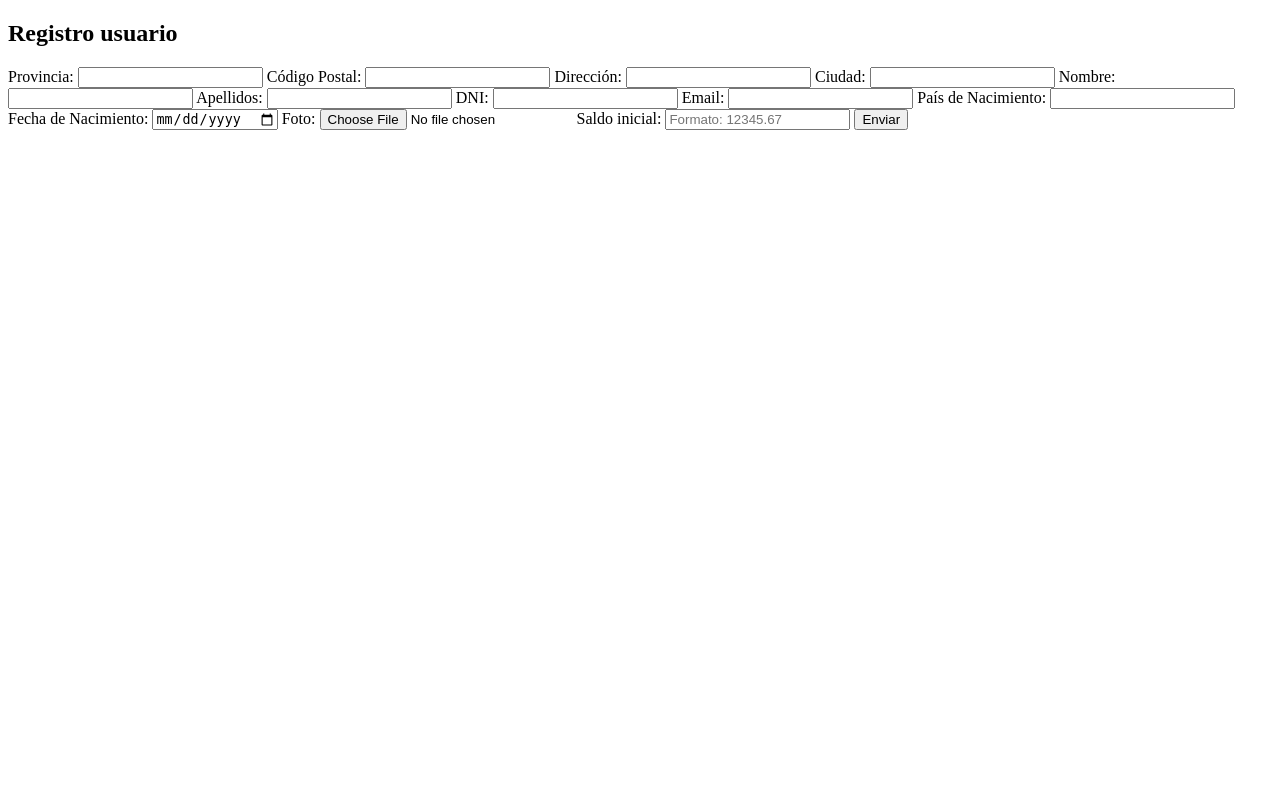
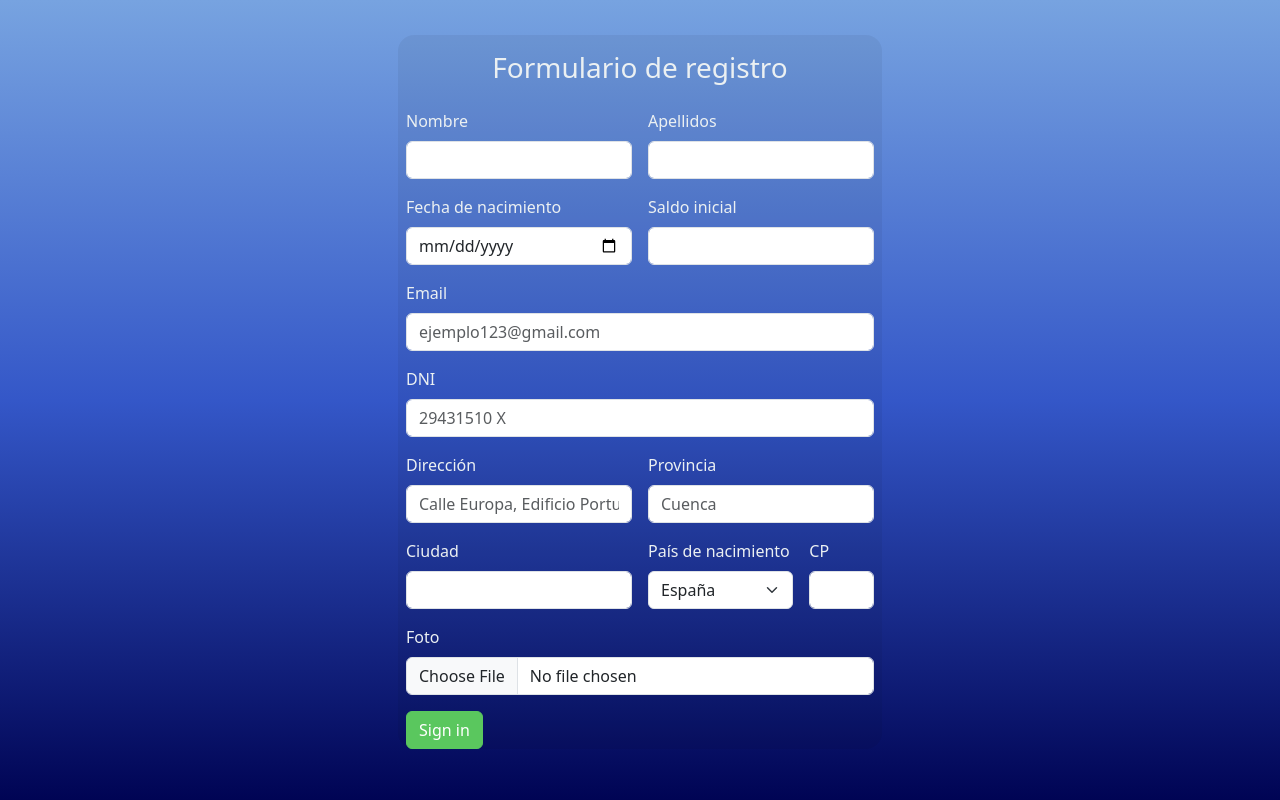
Before and after one commit to M-nogales/Bank, a PHP site: page /registro.html in a window 1280 px wide. Run offline with PHP 8.4, Linux system fonts and the light colour scheme.

Commit message:
Registro finished

```diff
--- a/css/style.css
+++ b/css/style.css
@@ -235,7 +235,7 @@ nav:not(.top-nav) ul:not(.top-ul) li:not(.top-li) a:not(.top-a) p {
   margin-bottom: 1rem;
 }
 
-.logo {
+.logo_login {
   width: 5rem;
   margin-right: 1rem;
 }
@@ -259,7 +259,11 @@ form p {
   color: #EBF0F2;
 }
 
-.log_with {
+.label-text {
+  color: #EBF0F2;
+}
+
+.log_width {
   max-width: 500px;
   padding: 1rem;
 }
--- a/registro.html
+++ b/registro.html
@@ -1,53 +1,140 @@
 <!DOCTYPE html>
 <html lang="en">
+
 <head>
   <meta charset="UTF-8">
   <meta name="viewport" content="width=device-width, initial-scale=1.0">
   <title>Bank Registro</title>
+  <link href="https://cdn.jsdelivr.net/npm/bootstrap@5.3.2/dist/css/bootstrap.min.css" rel="stylesheet"
+  integrity="sha384-T3c6CoIi6uLrA9TneNEoa7RxnatzjcDSCmG1MXxSR1GAsXEV/Dwwykc2MPK8M2HN" crossorigin="anonymous">
+<script defer src="https://cdn.jsdelivr.net/npm/bootstrap@5.3.2/dist/js/bootstrap.bundle.min.js"
+  integrity="sha384-C6RzsynM9kWDrMNeT87bh95OGNyZPhcTNXj1NW7RuBCsyN/o0jlpcV8Qyq46cDfL"
+  crossorigin="anonymous"></script>
+<link rel="stylesheet" type="text/css" href="css/style.css">
+
 </head>
+
 <body>
-  <!-- pasar por js -->
-  <h2>Registro usuario</h2>
-  <form action="sql/consults/registro_consult.php" method="POST" enctype="multipart/form-data">
-    <!-- Datos de Dirección -->
-    <label for="provincia">Provincia:</label>
-    <input type="text" id="provincia" name="provincia" maxlength="50">
+  <div class="gradient_bg">
+    <main class="w-100 m-auto log_width">
+        <!-- Datos de Dirección -->
 
-    <label for="cod_postal">Código Postal:</label>
-    <input type="text" id="cod_postal" name="cod_postal" maxlength="10">
 
-    <label for="direccion">Dirección:</label>
-    <input type="text" id="direccion" name="direccion" maxlength="100">
+        <!-- <label for="provincia">Provincia:</label>
+        <input type="text" id="provincia" name="provincia" maxlength="50"> -->
 
-    <label for="ciudad">Ciudad:</label>
-    <input type="text" id="ciudad" name="ciudad" maxlength="50">
+        <!-- <label for="cod_postal">Código Postal:</label>
+        <input type="text" id="cod_postal" name="cod_postal" maxlength="10"> -->
 
-    <!-- Datos Personales -->
-    <label for="nombre">Nombre:</label>
-    <input type="text" id="nombre" name="nombre" maxlength="50" required>
+        <!-- <label for="direccion">Dirección:</label>
+        <input type="text" id="direccion" name="direccion" maxlength="100"> -->
 
-    <label for="apellidos">Apellidos:</label>
-    <input type="text" id="apellidos" name="apellidos" maxlength="50">
+        <!-- <label for="ciudad">Ciudad:</label>
+        <input type="text" id="ciudad" name="ciudad" maxlength="50"> -->
 
-    <label for="dni">DNI:</label>
-    <input type="text" id="dni" name="dni" maxlength="9" unique>
+        <!-- Datos Personales -->
+        <!-- <label for="nombre">Nombre:</label>
+        <input type="text" id="nombre" name="nombre" maxlength="50" required> -->
 
-    <label for="email">Email:</label>
-    <input type="email" id="email" name="email" maxlength="50" unique>
+        <!-- <label for="apellidos">Apellidos:</label>
+        <input type="text" id="apellidos" name="apellidos" maxlength="50"> -->
 
-    <label for="pais_nacimiento">País de Nacimiento:</label>
-    <input type="text" id="pais_nacimiento" name="pais_nacimiento" maxlength="10">
+        <!-- <label for="dni">DNI:</label>
+        <input type="text" id="dni" name="dni" maxlength="9" unique> -->
 
-    <label for="fecha_nacimiento">Fecha de Nacimiento:</label>
-    <input type="date" id="fecha_nacimiento" name="fecha_nacimiento">
+        <!-- <label for="email">Email:</label>
+        <input type="email" id="email" name="email" maxlength="50" unique> -->
 
-    <label for="foto">Foto:</label>
-    <input type="file" id="foto" name="foto">
+        <!-- <label for="pais_nacimiento">País de Nacimiento:</label>
+        <input type="text" id="pais_nacimiento" name="pais_nacimiento" maxlength="10"> -->
 
-    <label for="saldo">Saldo inicial:</label>
-    <input type="text" id="saldo" name="saldo" pattern="\d+(\.\d{2})?" placeholder="Formato: 12345.67">
+        <!-- <label for="fecha_nacimiento">Fecha de Nacimiento:</label>
+        <input type="date" id="fecha_nacimiento" name="fecha_nacimiento">
 
-    <input type="submit" value="Enviar">
-</form>
+        <label for="foto">Foto:</label>
+        <input type="file" id="foto" name="foto"> -->
+
+        <!-- <label for="saldo">Saldo inicial:</label>
+        <input type="text" id="saldo" name="saldo" pattern="\d+(\.\d{2})?" placeholder="Formato: 12345.67"> -->
+
+        <!-- <input type="submit" value="Enviar"> -->
+      <form class="row g-3" action="sql/consults/registro_consult.php" method="POST">
+        <h1 class="h3 text-center">Formulario de registro</h1>
+        <div class="col-md-6">
+          <label for="usuario" class="form-label label-text">Nombre</label>
+          <input type="text" class="form-control" id="usuario" name="usuario">
+        </div>
+        <div class="col-md-6">
+          <label for="apellidos" class="form-label label-text">Apellidos</label>
+          <input type="text" class="form-control" id="apellidos" name="apellidos">
+        </div>
+        <div class="col-md-6">
+          <label for="fecha_nacimiento" class="form-label label-text">Fecha de nacimiento</label>
+          <input type="date" class="form-control" id="fecha_nacimiento" name="fecha_nacimiento">
+        </div>
+        <div class="col-md-6">
+          <label for="saldo_inicial" class="form-label label-text">Saldo inicial</label>
+          <input type="number" class="form-control" id="saldo_inicial" name="saldo_inicial">
+        </div>
+        <div class="col-12">
+          <label for="email" class="form-label label-text">Email</label>
+          <input type="email" class="form-control" id="email" placeholder="ejemplo123@gmail.com">
+        </div>
+        <div class="col-12">
+          <label for="dni" class="form-label label-text">DNI</label>
+          <input type="text" class="form-control" id="dni" placeholder="29431510 X">
+        </div>
+        <div class="col-md-6">
+          <label for="direccion" class="form-label label-text">Dirección</label>
+          <input type="text" class="form-control" id="direccion" name="direccion" placeholder="Calle Europa, Edificio Portugal">
+        </div>
+        <div class="col-md-6">
+          <label for="provincia" class="form-label label-text">Provincia</label>
+          <input type="text" class="form-control" id="provincia" name="provincia" placeholder="Cuenca">
+        </div>
+        <div class="col-md-6">
+          <label for="inputCity" class="form-label label-text">Ciudad</label>
+          <input type="text" class="form-control" id="inputCity">
+        </div>
+        <div class="col-md-4">
+          <label for="inputState" class="form-label label-text">País de nacimiento</label>
+          <select id="inputState" class="form-select">
+            <option selected>España</option>
+            <option>Alemania</option>
+            <option>Argentina</option>
+            <option>Australia</option>
+            <option>Brasil</option>
+            <option>Canadá</option>
+            <option>China</option>
+            <option>Corea del Sur</option>
+            <option>Egipto</option>
+            <option>Estados Unidos</option>
+            <option>Francia</option>
+            <option>India</option>
+            <option>Italia</option>
+            <option>Japón</option>
+            <option>México</option>
+            <option>Portugal</option>
+            <option>Reino Unido</option>
+            <option>Rusia</option>
+            <option>Sudáfrica</option>
+            <option>Turquía</option>
+          </select>
+        </div>
+        <div class="col-md-2">
+          <label for="inputZip" class="form-label label-text">CP</label>
+          <input type="text" class="form-control" id="inputZip">
+        </div>
+        <div class="col-12">
+          <label for="foto" class="form-label label-text">Foto</label>
+          <input type="file" class="form-control" id="foto" name="foto">
+        </div>
+        <div class="col-12">
+          <button type="submit" class="btn btn-primary">Sign in</button>
+        </div>
+      </form>
+    </main>
+  </div>
 </body>
+
 </html>
```
Also changed, not shown: css/_login.scss (+5 -3 lines), inicio_sesion.html (+9 -29 lines), 1 other file.
